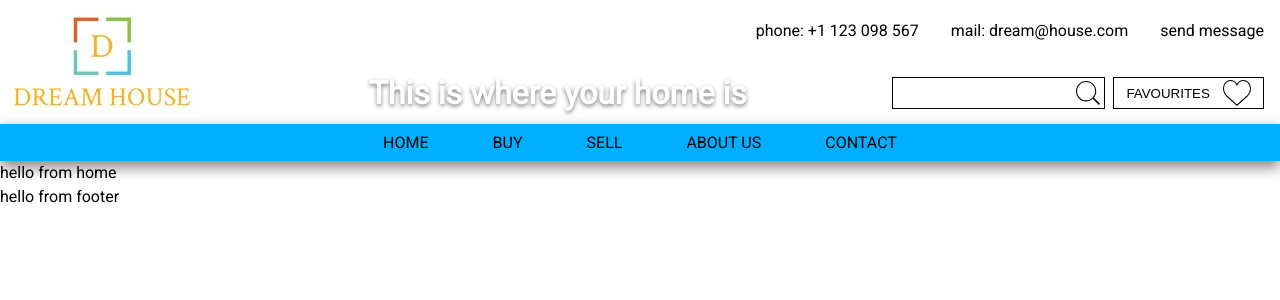
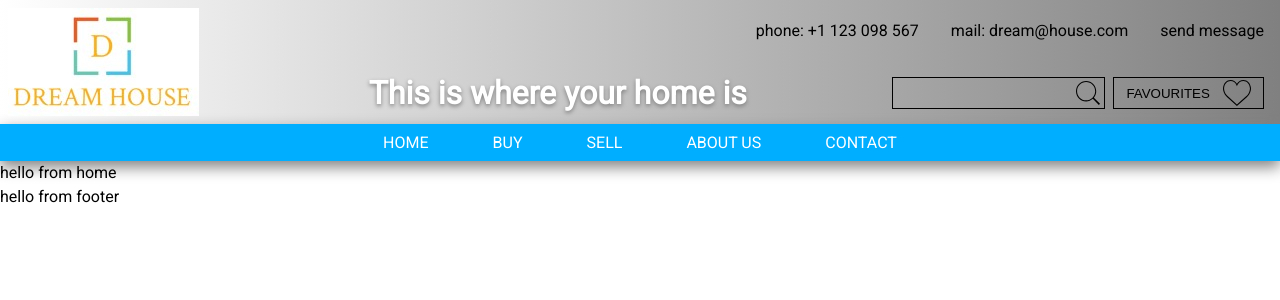
Before and after one commit to RXstoinkboy/dream-house, a React (Create React App) app: page / in a window 1280 px wide. Shown: the top 300 px of the page. Built offline with nearby package versions, Linux system fonts and the light colour scheme.

Commit message:
changing styling in header and nav and then moving to further sections

```diff
--- a/src/components/styles/Header.module.scss
+++ b/src/components/styles/Header.module.scss
@@ -2,6 +2,7 @@
     grid-template-columns: auto 1fr;
     grid-template-rows: 1fr 1fr;
     display: grid;
+    background: linear-gradient(-90deg, grey, white);
 }
 
 .infoBar{
--- a/src/components/styles/NavLink.module.scss
+++ b/src/components/styles/NavLink.module.scss
@@ -12,11 +12,12 @@
     }
 
     &:hover > *{
-        color: white;
+        color: var(--lightGrey);
     }
 }
 
 .link{
+    color: white;
     padding: .6rem 2rem;
     width: 100%;
     height: 100%;
```
